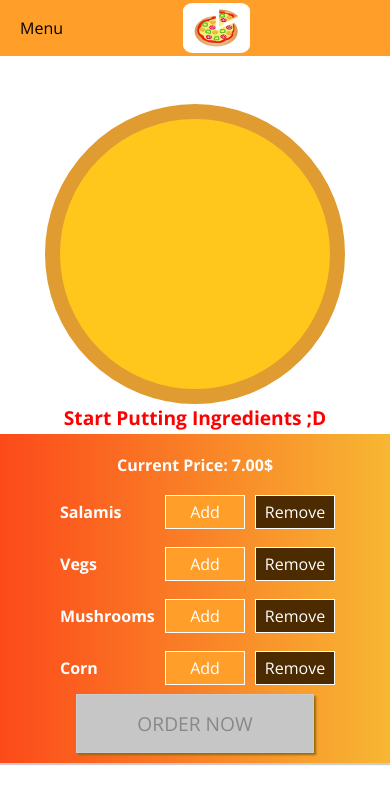
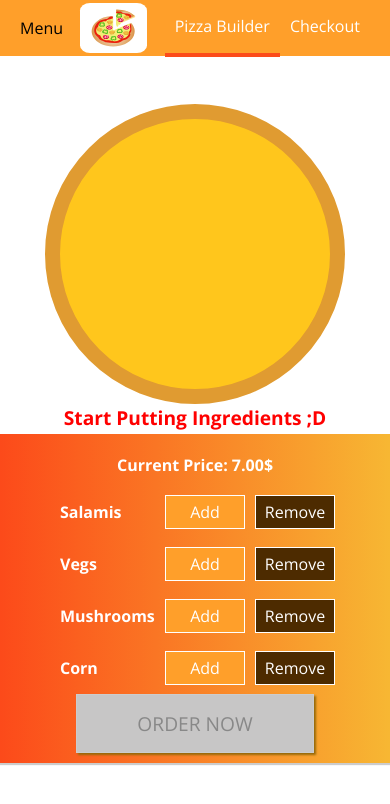
Before and after one commit to TyraelS/PizzaBuilderApp, a React app: page / in a window 390 px wide. Shown: the top 804 px of the page. Built offline with nearby package versions, Linux system fonts and the light colour scheme.

Commit message:
NavItems non-responsive added

```diff
--- /dev/null
+++ b/src/components/Navigation/NavigationItems/NavigationItem/NavigationItem.css
@@ -0,0 +1,25 @@
+.NavigationItem {
+  margin: 0;
+  box-sizing: border-box;
+  display: flex;
+  height: 100%;
+  align-items: center;
+}
+
+.NavigationItem a{
+  color: #fff;
+  text-decoration: none;
+  height: 100%;
+  padding: 16px 10px;
+  border-bottom: 4px solid transparent;
+  box-sizing: border-box;
+  display: block;
+}
+
+.NavigationItem a:hover,
+.NavigationItem a:active,
+.NavigationItem a.active {
+  background-color: #FF9F2A;
+  border-bottom: 4px solid #FC4B1A;
+  color: #fff;
+}
--- /dev/null
+++ b/src/components/Navigation/NavigationItems/NavigationItem/NavigationItem.js
@@ -0,0 +1,13 @@
+import React from "react";
+
+import classes from "./NavigationItem.css";
+
+const navigationItem = props => (
+  <li className={classes.NavigationItem}>
+    <a href={props.link} className={props.active ? classes.active : null}>
+      {props.children}
+    </a>
+  </li>
+);
+
+export default navigationItem;
--- /dev/null
+++ b/src/components/Navigation/NavigationItems/NavigationItems.css
@@ -0,0 +1,8 @@
+.NavigationItems {
+  margin: 0;
+  padding: 0;
+  list-style: none;
+  display: flex;
+  align-items: center;
+  height: 100%;
+}
--- /dev/null
+++ b/src/components/Navigation/NavigationItems/NavigationItems.js
@@ -0,0 +1,13 @@
+import React from 'react';
+
+import classes from './NavigationItems.css'
+import NavigationItem from './NavigationItem/NavigationItem'
+
+const navigationItems = (props) => (
+  <ul className={classes.NavigationItems}>
+    <NavigationItem link="/" active>Pizza Builder</NavigationItem>
+    <NavigationItem link="/">Checkout</NavigationItem>
+  </ul>
+);
+
+export default navigationItems;
--- a/src/components/Navigation/Toolbar/Toolbar.js
+++ b/src/components/Navigation/Toolbar/Toolbar.js
@@ -1,14 +1,15 @@
 import React from 'react';
 
 import classes from './Toolbar.css';
-import Logo from '../../Logo/Logo'
+import Logo from '../../Logo/Logo';
+import NavigationItems from '../NavigationItems/NavigationItems'
 
 const toolbar =(props) => (
   <header className={classes.Toolbar}>
     <div>Menu</div>
     <Logo/>
     <nav>
-
+      <NavigationItems/>
     </nav>
   </header>
 );
```
